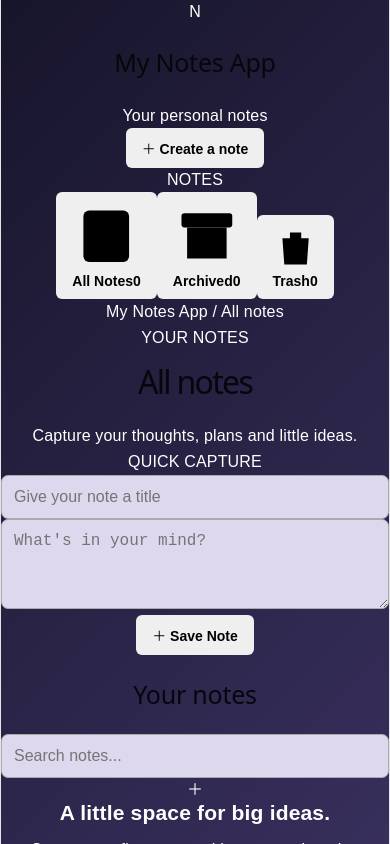
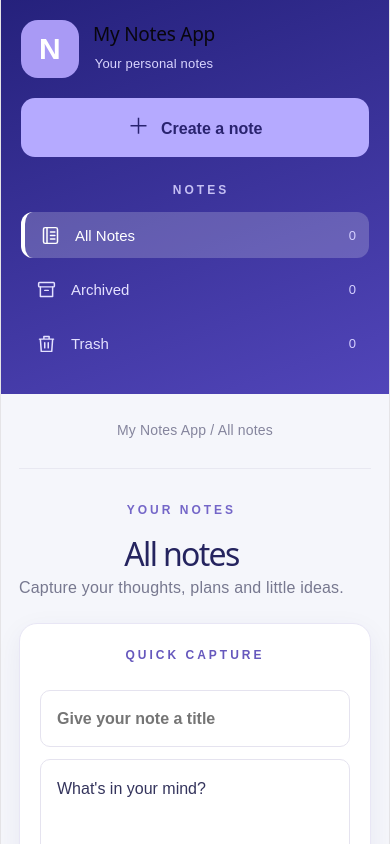
Before and after one commit to samrahuls2005-bit/notes-app, a React (Vite) app: page / in a window 390 px wide. Shown: the top 844 px of the page. Built offline with nearby package versions, Linux system fonts and the light colour scheme.

Commit message:
Update App.css

```diff
--- a/App.css
+++ b/App.css
@@ -1,3 +1,4 @@
+
 * {
   margin: 0;
   padding: 0;
@@ -6,250 +7,507 @@
 
 body {
   font-family: Arial, sans-serif;
-  background: linear-gradient(135deg, #17152b, #39305e);
-  color: white;
+  background: #f5f6fb;
+  color: #20234b;
   min-height: 100vh;
 }
 
-.app {
-  width: 90%;
-  max-width: 850px;
-  margin: auto;
-  padding: 40px 20px;
-  text-align: center;
+button,
+input,
+textarea {
+  font: inherit;
 }
 
-h1 {
-  font-size: 38px;
-  margin-bottom: 30px;
-}
-
-h2 {
-  margin: 25px 0;
-  font-size: 25px;
-}
-
-h3 {
-  font-size: 21px;
-  margin-bottom: 12px;
-  overflow-wrap: anywhere;
-}
-
-p {
-  line-height: 1.6;
-  overflow-wrap: anywhere;
-}
-
-
-.note-form {
-  display: flex;
-  flex-direction: column;
-  align-items: center;
-  gap: 15px;
-  margin-bottom: 30px;
-}
-
-input,
-textarea {
-  width: 100%;
-  max-width: 400px;
-  padding: 12px;
-  border: 1px solid #aaa;
-  border-radius: 7px;
-  background: #ddd8ed;
-  color: #222;
-  font-size: 16px;
-  outline: none;
-}
-
-textarea {
-  min-height: 90px;
-  resize: vertical;
-}
-
-input:focus,
-textarea:focus {
-  border: 2px solid #b69aff;
-}
-
-
 button {
+  cursor: pointer;
   border: none;
-  border-radius: 6px;
-  padding: 10px 16px;
-  font-size: 14px;
-  font-weight: bold;
-  cursor: pointer;
   transition: 0.2s ease;
 }
 
 button:hover {
   transform: translateY(-2px);
-  opacity: 0.85;
+  opacity: 0.9;
 }
 
-.button-group {
+.app-layout {
   display: flex;
+  min-height: 100vh;
+}
+
+/* SIDEBAR */
+
+.sidebar {
+  width: 265px;
+  min-height: 100vh;
+  padding: 32px 22px;
+  background: linear-gradient(160deg, #25217c, #5145b9);
+  color: white;
+  flex-shrink: 0;
+}
+
+.brand {
+  display: flex;
+  align-items: center;
+  gap: 14px;
+  margin-bottom: 38px;
+}
+
+.brand-icon {
+  width: 58px;
+  height: 58px;
+  border-radius: 17px;
+  background: #a99af5;
+  display: grid;
+  place-items: center;
+  font-size: 30px;
+  font-weight: bold;
+}
+
+.brand h2 {
+  font-size: 19px;
+  margin-bottom: 6px;
+}
+
+.brand p {
+  font-size: 13px;
+  color: #d9d5ff;
+}
+
+.create-button {
+  width: 100%;
+  padding: 17px 12px;
+  border-radius: 14px;
+  background: #b5aaff;
+  color: #29236f;
+  font-weight: bold;
+  font-size: 16px;
+  margin-bottom: 45px;
+}
+
+.create-button span {
+  font-size: 22px;
+  margin-right: 7px;
+}
+
+.sidebar-heading {
+  color: #c5c0f4;
+  font-size: 12px;
+  font-weight: bold;
+  letter-spacing: 3px;
+  margin: 0 0 17px 12px;
+}
+
+.nav-item {
+  width: 100%;
+  display: flex;
+  align-items: center;
+  gap: 13px;
+  padding: 15px 13px;
+  border-radius: 12px;
+  margin-bottom: 8px;
+  background: transparent;
+  color: #e4e1ff;
+  text-align: left;
+  font-size: 15px;
+}
+
+.nav-item.active {
+  background: rgba(255, 255, 255, 0.2);
+  border-left: 4px solid #fff;
+  color: white;
+}
+
+/* SVG NAVIGATION ICONS */
+
+.nav-icon {
+  width: 24px;
+  height: 24px;
+  display: flex;
+  align-items: center;
   justify-content: center;
+  flex-shrink: 0;
+}
+
+.nav-icon svg {
+  width: 21px;
+  height: 21px;
+  fill: none;
+  stroke: currentColor;
+  stroke-width: 1.7;
+  stroke-linecap: round;
+  stroke-linejoin: round;
+}
+
+.nav-count {
+  margin-left: auto;
+  font-size: 13px;
+  color: #d5d0ff;
+}
+
+/* MAIN CONTENT */
+
+.main-content {
+  flex: 1;
+  min-width: 0;
+  padding: 0 48px 50px;
+}
+
+.topbar {
+  padding: 25px 0;
+  border-bottom: 1px solid #e8e8f1;
+  color: #85859d;
+  font-size: 14px;
+}
+
+.page-header {
+  display: flex;
+  justify-content: space-between;
   align-items: center;
+  padding: 48px 0 30px;
+}
+
+.eyebrow {
+  color: #7466c8;
+  font-size: 12px;
+  font-weight: bold;
+  letter-spacing: 3px;
+  margin-bottom: 12px;
+}
+
+.page-header h1 {
+  font-size: 42px;
+  color: #25245f;
+  margin-bottom: 10px;
+}
+
+.subtitle {
+  color: #77788f;
+  font-size: 16px;
+  line-height: 1.6;
+}
+
+/* QUICK CAPTURE */
+
+.capture-card {
+  background: white;
+  padding: 30px;
+  border-radius: 18px;
+  border: 1px solid #e8e6f5;
+  box-shadow: 0 8px 28px rgba(42, 35, 105, 0.06);
+  margin-bottom: 42px;
+}
+
+.card-label {
+  color: #6658bd;
+  font-size: 12px;
+  font-weight: bold;
+  letter-spacing: 3px;
+  margin-bottom: 23px;
+}
+
+.title-input,
+.content-input,
+.search-input {
+  width: 100%;
+  border: 1px solid #e5e3ef;
+  border-radius: 10px;
+  padding: 16px;
+  background: #fff;
+  color: #24234f;
+  outline: none;
+  font-size: 16px;
+}
+
+.title-input {
+  font-weight: bold;
+  margin-bottom: 12px;
+}
+
+.content-input {
+  min-height: 130px;
+  resize: vertical;
+  line-height: 1.6;
+}
+
+.title-input:focus,
+.content-input:focus,
+.search-input:focus {
+  border-color: #8172d5;
+  box-shadow: 0 0 0 3px rgba(129, 114, 213, 0.1);
+}
+
+/* Dark text for description placeholder */
+
+.content-input::placeholder {
+  color: #34345c;
+  opacity: 1;
+}
+
+.capture-actions {
+  display: flex;
+  gap: 12px;
+  margin-top: 18px;
+}
+
+.save-button {
+  padding: 13px 22px;
+  border-radius: 9px;
+  background: #6557c3;
+  color: white;
+  font-weight: bold;
+}
+
+.secondary-button {
+  padding: 12px 18px;
+  border-radius: 9px;
+  background: #e9e7f5;
+  color: #4d458b;
+  font-weight: bold;
+}
+
+/* NOTES */
+
+.notes-area {
+  padding-bottom: 40px;
+}
+
+.notes-toolbar {
+  display: flex;
+  justify-content: space-between;
+  align-items: center;
+  gap: 20px;
+  margin-bottom: 22px;
+}
+
+.notes-toolbar h2 {
+  color: #28265e;
+  font-size: 23px;
+}
+
+.search-input {
+  max-width: 280px;
+  padding: 12px 15px;
+  font-size: 14px;
+}
+
+.notes-grid {
+  display: grid;
+  grid-template-columns: repeat(auto-fill, minmax(250px, 1fr));
+  gap: 20px;
+}
+
+.note-card {
+  background: white;
+  border: 1px solid #e8e6f2;
+  border-radius: 15px;
+  padding: 22px;
+  box-shadow: 0 5px 18px rgba(35, 30, 90, 0.04);
+  min-width: 0;
+}
+
+.note-card-top {
+  display: flex;
+  justify-content: space-between;
+  align-items: center;
+  margin-bottom: 17px;
+}
+
+.note-tag {
+  background: #eeecff;
+  color: #6759bb;
+  border-radius: 20px;
+  padding: 6px 10px;
+  font-size: 10px;
+  font-weight: bold;
+  letter-spacing: 1px;
+}
+
+.pin-indicator {
+  font-size: 16px;
+}
+
+.note-card h3 {
+  color: #29275f;
+  font-size: 19px;
+  margin-bottom: 12px;
+  overflow-wrap: anywhere;
+}
+
+.note-preview {
+  color: #77788d;
+  line-height: 1.6;
+  display: -webkit-box;
+  -webkit-line-clamp: 2;
+  -webkit-box-orient: vertical;
+  overflow: hidden;
+  cursor: pointer;
+  overflow-wrap: anywhere;
+}
+
+.read-button {
+  color: #6557c3;
+  background: transparent;
+  font-size: 13px;
+  font-weight: bold;
+  margin-top: 12px;
+}
+
+.card-actions,
+.action-buttons {
+  display: flex;
   flex-wrap: wrap;
-  gap: 10px;
+  gap: 8px;
+  margin-top: 20px;
+}
+
+.card-actions button,
+.action-buttons button {
+  padding: 9px 12px;
+  border-radius: 7px;
+  color: white;
+  font-size: 12px;
+  font-weight: bold;
+}
+
+.edit-button {
+  background: #438bc8;
+}
+
+.pin-button {
+  background: #d99b39;
+}
+
+.archive-button {
+  background: #7668c3;
+}
+
+.delete-button {
+  background: #df5c62;
+}
+
+.restore-button {
+  background: #329b70;
+}
+
+/* EMPTY STATE */
+
+.empty-state {
+  background: white;
+  border: 1px dashed #d9d5ef;
+  border-radius: 16px;
+  text-align: center;
+  padding: 65px 20px;
   margin-top: 15px;
 }
 
-.button-group button {
-  min-width: 85px;
+.empty-icon {
+  font-size: 35px;
+  color: #6557c3;
+  margin-bottom: 20px;
 }
 
-
-.add-btn {
-  background: #8b6ce0;
-  color: white;
+.empty-state h3 {
+  color: #29275f;
+  font-size: 22px;
+  margin-bottom: 12px;
 }
 
-.cancel-btn {
-  background: #666;
-  color: white;
+.empty-state p {
+  color: #88889d;
+  line-height: 1.6;
 }
 
+/* FULL NOTE */
 
-.search-section {
-  margin: 30px 0;
+.detail-view {
+  background: white;
+  border: 1px solid #e8e6f2;
+  border-radius: 16px;
+  padding: 30px;
+  margin-top: 40px;
 }
 
-.search-section input {
-  max-width: 400px;
-}
-
-
-.notes-container {
-  display: flex;
-  flex-direction: column;
-  gap: 20px;
-}
-
-.note {
-  background: rgba(255, 255, 255, 0.08);
-  border: 1px solid rgba(255, 255, 255, 0.12);
-  border-radius: 12px;
-  padding: 22px;
-  margin: 0 auto 20px;
-  width: 100%;
-  max-width: 600px;
-  text-align: left;
+.detail-view h1 {
+  color: #29275f;
+  font-size: 32px;
+  margin: 28px 0 20px;
   overflow-wrap: anywhere;
 }
 
-
-.note-preview {
-  display: -webkit-box;
-  -webkit-line-clamp: 1;
-  -webkit-box-orient: vertical;
-  overflow: hidden;
-  cursor: pointer;
-  color: #ded8f0;
-  margin-bottom: 5px;
-}
-
-.note-preview:hover {
-  color: white;
-}
-
-.read-more {
-  color: #c2aaff;
-  font-size: 13px;
-  cursor: pointer;
-  display: inline-block;
-}
-
-.read-more:hover {
-  text-decoration: underline;
-}
-
-
-.full-note {
-  background: rgba(255, 255, 255, 0.08);
-  border-radius: 12px;
-  border: 1px solid rgba(255, 255, 255, 0.15);
-  padding: 30px;
-  text-align: left;
-  min-height: 250px;
-}
-
-.full-note h1 {
-  margin: 30px 0 20px;
+.detail-content {
+  color: #55566f;
+  font-size: 16px;
+  line-height: 1.9;
+  white-space: pre-wrap;
   overflow-wrap: anywhere;
 }
 
-.full-description {
-  white-space: pre-wrap;
-  overflow-wrap: anywhere;
-  font-size: 17px;
-  line-height: 1.8;
-  color: #eee;
+/* RESPONSIVE */
+
+@media (max-width: 850px) {
+  .sidebar {
+    width: 220px;
+    padding: 25px 15px;
   }
 
-.close-btn {
-  background: #8b6ce0;
-  color: white;
+  .main-content {
+    padding: 0 25px 40px;
+  }
 }
 
-.edit-btn {
-  background: #3498db;
-  color: white;
+@media (max-width: 650px) {
+  .app-layout {
+    flex-direction: column;
   }
 
-.pin-btn {
-  background: #e6a23c;
-  color: white;
+  .sidebar {
+    width: 100%;
+    min-height: auto;
+    padding: 20px;
   }
 
-.archive-btn {
-  background: #7771bd;
-  color: white;
+  .brand {
+    margin-bottom: 20px;
   }
 
-.trash-btn {
-  background: #e74c3c;
-  color: white;
+  .create-button {
+    margin-bottom: 22px;
   }
 
-.restore-btn {
-  background: #27ae60;
-  color: white;
+  .sidebar-heading {
+    margin-bottom: 10px;
   }
 
-
-.archive-section,
-.trash-section {
-  border-top: 2px solid rgba(255, 255, 255, 0.3);
-  margin-top: 35px;
-  padding-top: 20px;
+  .nav-item {
+    padding: 11px 13px;
   }
 
-.empty {
-  color: #c4bfd8;
-  margin: 20px 0;
+  .main-content {
+    padding: 0 18px 35px;
   }
 
-
-@media (max-width: 600px) {
-  .app {
-    width: 100%;
-    padding: 25px 12px;
+  .page-header {
+    padding: 30px 0 22px;
   }
 
-  h1 {
+  .page-header h1 {
     font-size: 32px;
   }
 
-  .button-group {
-    gap: 8px;
+  .capture-card {
+    padding: 20px;
   }
 
-  .button-group button {
-    min-width: 75px;
-    padding: 9px 11px;
-    font-size: 13px;
+  .notes-toolbar {
+    align-items: stretch;
+    flex-direction: column;
+  }
+
+  .search-input {
+    max-width: none;
+  }
+
+  .notes-grid {
+    grid-template-columns: 1fr;
   }
 }
```
Lines whose indentation alone changed are shown as unchanged.
